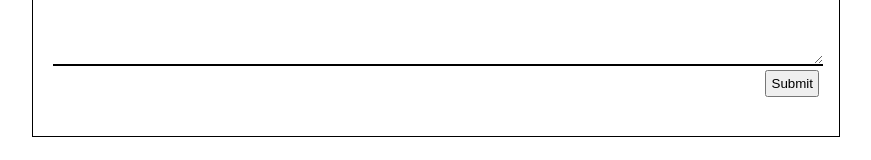
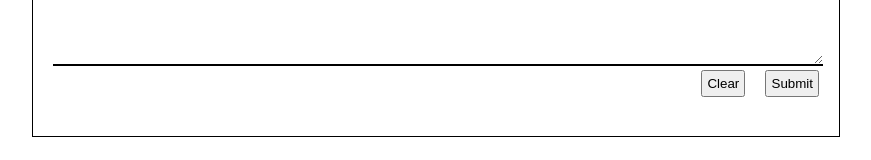
Before and after one commit to kaisheng1/Morse-Code-Encoder, a React (Create React App) app: page / in a window 1280 px wide. Shown: the part 216-376 px from the top of the page, without its empty margins (204-1075 px from the left). Built offline with nearby package versions, Linux system fonts and the light colour scheme.

Commit message:
clear button

```diff
--- a/src/App.js
+++ b/src/App.js
@@ -38,6 +38,8 @@ function App() {
   const dashChange = (e) => {
     setDash(e.target.value);
   }
+
+
   return (
     <div className="App">
       <input className="dot" placeholder='dot' value={dot} onChange={dotChange}></input>
@@ -57,11 +59,17 @@ const TypeBox = ({ encrypt }) => {
     e.preventDefault();
     encrypt(input);
   }
+
+  const clearBox = () => {
+    setInput('');
+  }
   return (
     <div className="typebox">
       <form onSubmit={handleSubmit}>
         <textarea className='inputText' value={input} onChange={handleChange} />
+
         <button type='submit'>Submit</button>
+        <button onClick={clearBox}>Clear</button>
       </form>
 
     </div>
```
